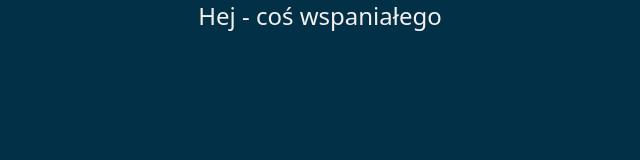
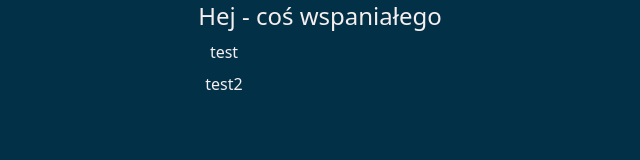
Before and after one commit to Trajanesco/abireader, a Vue app: page / in a window 1280 px wide. Shown: the top 160 px of the page, without its empty margins (320-960 px from the left). Built offline with nearby package versions, Linux system fonts and the light colour scheme.

Commit message:
add Accordion.vue

```diff
--- a/package.json
+++ b/package.json
@@ -7,6 +7,9 @@
     "preview": "vite preview"
   },
   "dependencies": {
+    "@fortawesome/fontawesome-svg-core": "^1.3.0-beta3",
+    "@fortawesome/free-regular-svg-icons": "^6.0.0-beta3",
+    "@fortawesome/free-solid-svg-icons": "^6.0.0-beta3",
     "axios": "^0.24.0",
     "normalize.css": "^8.0.1",
     "vue": "^3.2.25"
--- a/src/App.vue
+++ b/src/App.vue
@@ -1,9 +1,25 @@
 <template>
   <main>
     <h1 class="text-2xl text-center">Hej - coś wspaniałego</h1>
+    <Accordion :accordion-entries="[{ name: 'test' }, { name: 'test2' }]">
+      <template #test>
+        <p>TEST CONTENT</p>
+      </template>
+      <template #test2>
+        <p>TEST 2 CONTENT</p>
+      </template>
+    </Accordion>
   </main>
 </template>
-<script setup lang="ts"></script>
+<script lang="ts">
+import { defineComponent } from 'vue';
+import Accordion from './components/Accordion.vue';
+export default defineComponent({
+  components: {
+    Accordion
+  }
+});
+</script>
 
 <style>
 html,
--- /dev/null
+++ b/src/components/Accordion.vue
@@ -0,0 +1,96 @@
+<template>
+  <div class="accordion-wrapper">
+    <template
+      v-for="(accordionEntry, index) in accordionEntries"
+      :key="`accordion_entry_${index}`"
+    >
+      <div class="accordion-item">
+        <button
+          :ref="
+            (el) => {
+              accordionItems[index] = el;
+            }
+          "
+          class="accordion-opener"
+          @click="setActiveItem(index)"
+        >
+          {{ accordionEntry.name }}
+        </button>
+        <div class="accordion-item-content">
+          <slot :name="accordionEntry.name" />
+        </div>
+      </div>
+    </template>
+  </div>
+</template>
+
+<script lang="ts">
+import { defineComponent, Ref, ref } from 'vue';
+
+export default defineComponent({
+  name: 'Accordion',
+  setup() {
+    const accordionItems = ref([] as HTMLElement[]);
+
+    return {
+      accordionItems: accordionItems.value
+    };
+  },
+  props: {
+    accordionEntries: {
+      //Temporary for testing, will be changed to proper type
+      type: Array as () => any[],
+      required: true
+    }
+  },
+  data() {
+    return {
+      activeItem: -1
+    };
+  },
+  methods: {
+    setActiveItem(itemIndex: number) {
+      if (
+        itemIndex !== Number(this.activeItem) &&
+        Number(this.activeItem) > -1
+      ) {
+        const previousActive = this.accordionItems[this.activeItem];
+        this.toggleItemOpenState(previousActive);
+      }
+      this.activeItem = itemIndex === Number(this.activeItem) ? -1 : itemIndex;
+      const newItem = this.accordionItems[itemIndex];
+      this.toggleItemOpenState(newItem);
+    },
+    toggleItemOpenState(payload: HTMLElement) {
+      const content = payload.nextElementSibling as HTMLElement;
+
+      if (content && content.style.maxHeight) {
+        content.style.maxHeight = '';
+      } else {
+        content.style.maxHeight = content.scrollHeight + 'px';
+      }
+    }
+  }
+});
+</script>
+
+<style scoped lang="scss">
+.accordion {
+  &-wrapper {
+    width: 85%;
+    max-width: 1240px;
+  }
+  &-item {
+    @apply my-2;
+    &-content {
+      background-color: #023047;
+      max-height: 0;
+      overflow: hidden;
+      transition: max-height 0.2s ease-in-out, padding 0.2s ease-in-out;
+    }
+  }
+  &-opener {
+    width: 100%;
+  }
+}
+</style>
--- /dev/null
+++ b/src/components/Header.vue
@@ -0,0 +1,9 @@
+<template></template>
+
+<script>
+export default {
+  name: 'Header'
+};
+</script>
+
+<style scoped></style>
--- /dev/null
+++ b/src/pages/home.vue
@@ -0,0 +1,9 @@
+<template></template>
+
+<script>
+export default {
+  name: 'home'
+};
+</script>
+
+<style scoped></style>
```
